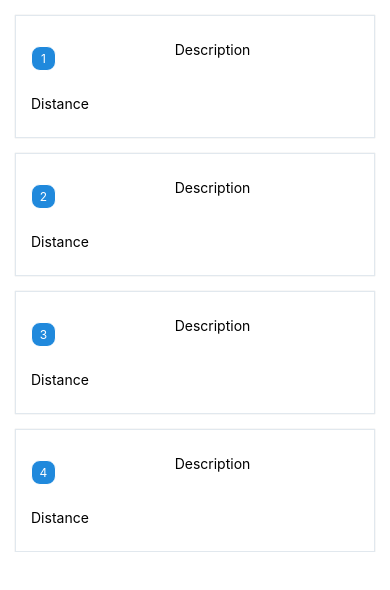
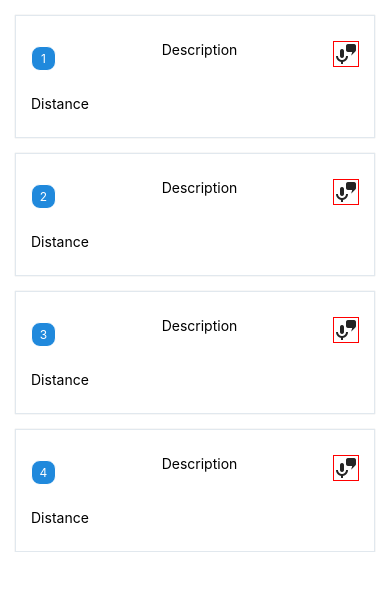
Before and after one commit to damienld22/myFishingLines, a React Native app: screen / in a window 390 px wide. Shown: the top 590 px of the page. Built offline with nearby package versions, Linux system fonts and the light colour scheme.

Commit message:
Add vocal recognizion for description

```diff
--- a/components/LineCard.js
+++ b/components/LineCard.js
@@ -1,6 +1,14 @@
-import React from 'react';
-import {StyleSheet, View, Text, TextInput} from 'react-native';
+import React, {useState} from 'react';
+import {
+  StyleSheet,
+  View,
+  Text,
+  TextInput,
+  TouchableNativeFeedback,
+} from 'react-native';
+import {Icon} from 'react-native-elements';
 import {Card, Badge} from 'react-native-elements';
+import ModalSpeechToText from './ModalSpeechToText';
 
 const LineCard = ({
   number,
@@ -9,6 +17,8 @@ const LineCard = ({
   onChangeDistance,
   onChangeDescription,
 }) => {
+  const [modalVocalIsVisible, setModalVocalIsVisible] = useState(false);
+
   return (
     <Card style={styles.card}>
       <View style={styles.line}>
@@ -22,6 +32,9 @@ const LineCard = ({
           keyboardType="default"
           onChangeText={onChangeDescription}
         />
+        <TouchableNativeFeedback onPress={() => setModalVocalIsVisible(true)}>
+          <Icon name="text-to-speech" type="material-community" />
+        </TouchableNativeFeedback>
       </View>
       <View style={styles.line}>
         <TextInput
@@ -34,6 +47,17 @@ const LineCard = ({
         />
         <Text>{distance ? 'm' : ''}</Text>
       </View>
+
+      {modalVocalIsVisible && (
+        <ModalSpeechToText
+          isVisible={modalVocalIsVisible}
+          onClose={() => setModalVocalIsVisible(false)}
+          onValid={(text) => {
+            onChangeDescription(text);
+            setModalVocalIsVisible(false);
+          }}
+        />
+      )}
     </Card>
   );
 };
--- /dev/null
+++ b/components/ModalSpeechToText.js
@@ -0,0 +1,61 @@
+import React, {useEffect, useState} from 'react';
+import {Overlay, Button, Text} from 'react-native-elements';
+import {StyleSheet, View} from 'react-native';
+import Voice from '@react-native-community/voice';
+
+export default function ModalSpeechToText({isVisible, onClose, onValid}) {
+  const [text, setText] = useState('');
+
+  useEffect(() => {
+    Voice.onSpeechResults = ({value}) => setText(value[0]);
+    Voice.start('fr-FR');
+  }, []);
+
+  return (
+    <Overlay
+      isVisible={isVisible}
+      onBackdropPress={onClose}
+      overlayStyle={styles.container}>
+      <>
+        <Text h4 style={styles.title}>
+          Énoncez la description :
+        </Text>
+        <Text style={styles.text}>{text || ''}</Text>
+        <View style={styles.buttons}>
+          <Button
+            title={'Annuler'}
+            onPress={() => {
+              Voice.destroy();
+              onClose();
+            }}
+          />
+          <Button
+            title={'Valider'}
+            onPress={() => {
+              Voice.destroy();
+              onValid(text);
+            }}
+          />
+        </View>
+      </>
+    </Overlay>
+  );
+}
+
+const styles = StyleSheet.create({
+  container: {
+    width: 300,
+  },
+  buttons: {
+    flexDirection: 'row',
+    alignItems: 'center',
+    justifyContent: 'space-around',
+    marginTop: 30,
+  },
+  title: {
+    marginBottom: 30,
+  },
+  text: {
+    textAlign: 'center',
+  },
+});
--- a/package.json
+++ b/package.json
@@ -12,6 +12,7 @@
   },
   "dependencies": {
     "@react-native-async-storage/async-storage": "^1.13.2",
+    "@react-native-community/voice": "^1.1.9",
     "react": "16.13.1",
     "react-native": "0.63.4",
     "react-native-elements": "^3.0.0",
```
Also changed, not shown: 6 other files (tests, documents, lock files or other folders).
